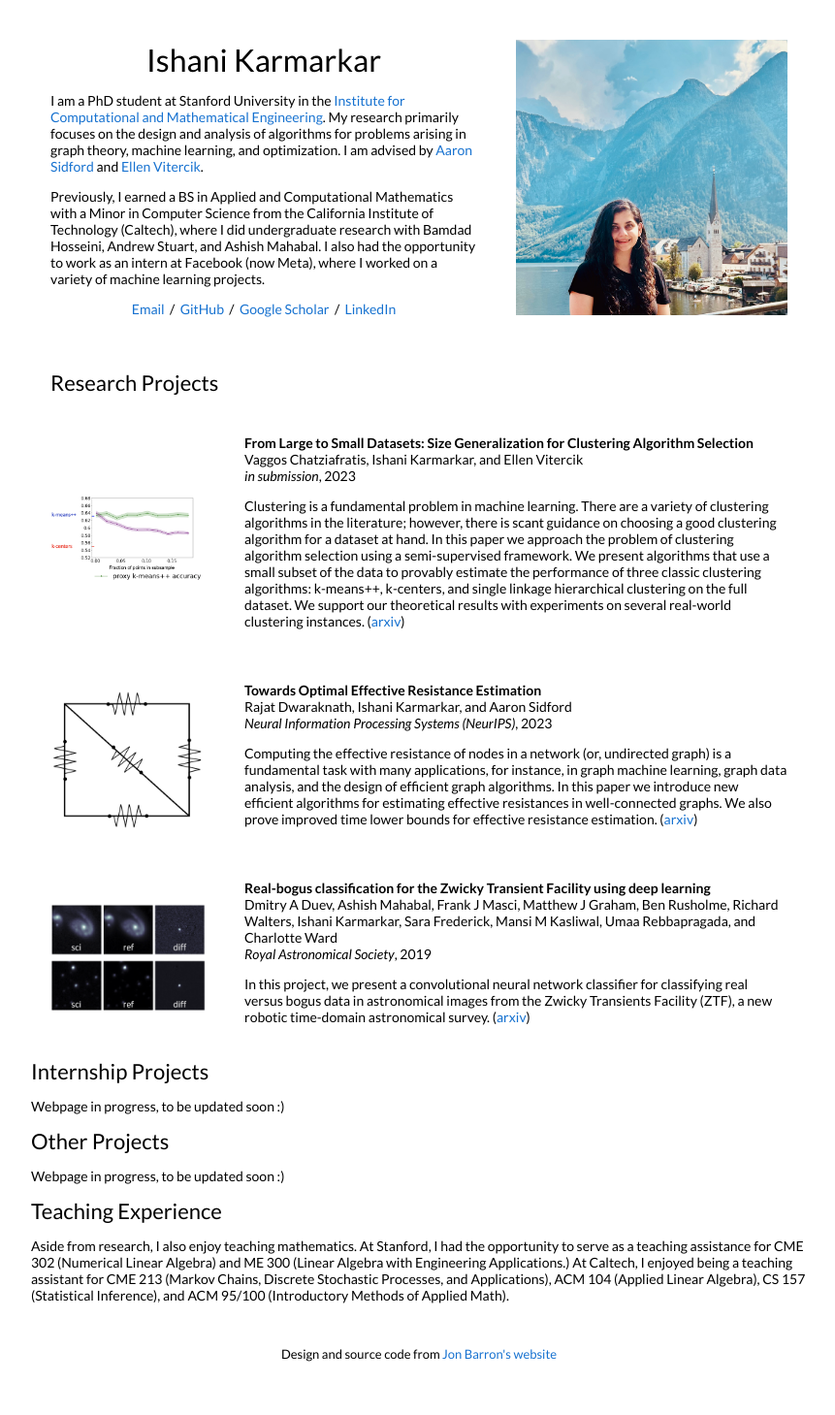
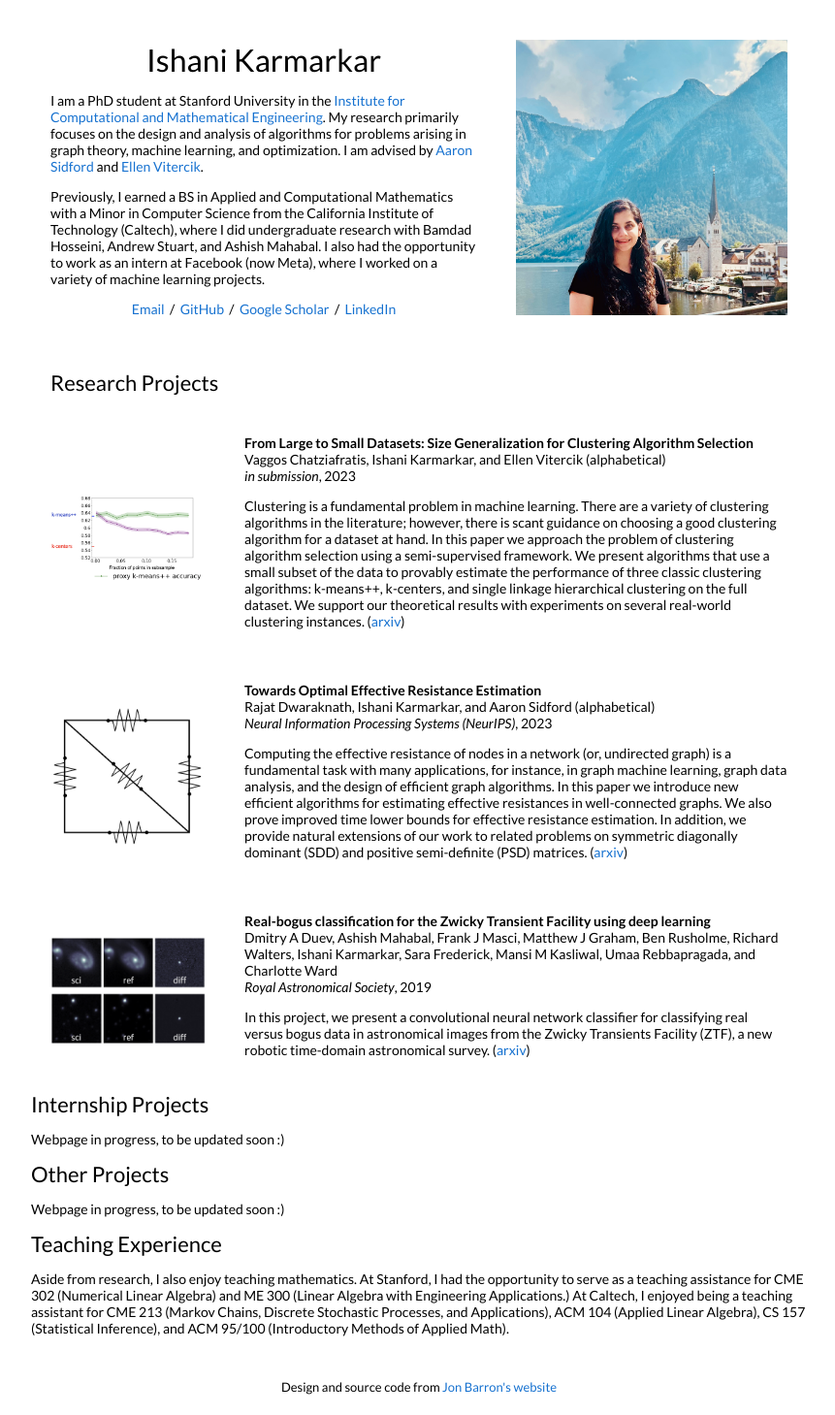
Before and after one commit to ishanikarmarkar/ishanikarmarkar.github.io, a Jekyll site: the page built from _posts/2024-02-25-clustering.markdown, in a window 1280 px wide. Shown: the whole page at 97% size, without its empty margins (208-1069 px from the left). Built offline with Jekyll 4.4.1, drawn with Linux system fonts in a browser that asks for light colours; before the commit the page ends 1425 px from its top, so only the background shows below that.

Commit message:
updated effres

```diff
--- a/_posts/2023-09-16-effres.markdown
+++ b/_posts/2023-09-16-effres.markdown
@@ -6,7 +6,9 @@ date: 2023-06-24
 categories: research
 course: ""
 venue: "Neural Information Processing Systems (NeurIPS)"
-authors: "Rajat Dwaraknath, Ishani Karmarkar, and Aaron Sidford"
+authors: "Rajat Dwaraknath, Ishani Karmarkar, and Aaron Sidford (alphabetical)"
 subtitle:
 ---
-Computing the effective resistance of nodes in a network (or, undirected graph) is a fundamental task with many applications, for instance, in graph machine learning, graph data analysis, and the design of efficient graph algorithms. In this paper we introduce new efficient algorithms for estimating effective resistances in well-connected graphs. We also prove improved time lower bounds for effective resistance estimation. (<a href="https://arxiv.org/abs/2306.14820">arxiv</a>)
+Computing the effective resistance of nodes in a network (or, undirected graph) is a fundamental task with many applications, for instance, in graph machine learning, graph data analysis, and the design of efficient graph algorithms. In this paper we introduce new efficient algorithms for estimating effective resistances in well-connected graphs. We also prove improved time lower bounds for effective resistance estimation. In addition, we provide natural extensions
+of our work to related problems on symmetric diagonally dominant (SDD) and
+positive semi-definite (PSD) matrices. (<a href="https://arxiv.org/abs/2306.14820">arxiv</a>)
--- a/_posts/2024-02-25-clustering.markdown
+++ b/_posts/2024-02-25-clustering.markdown
@@ -6,7 +6,7 @@ date: 2023-06-24
 categories: research
 course: ""
 venue: "in submission"
-authors: "Vaggos Chatziafratis, Ishani Karmarkar, and Ellen Vitercik"
+authors: "Vaggos Chatziafratis, Ishani Karmarkar, and Ellen Vitercik (alphabetical)"
 subtitle:
 ---
 Clustering is a fundamental problem in machine learning. There are a
```
